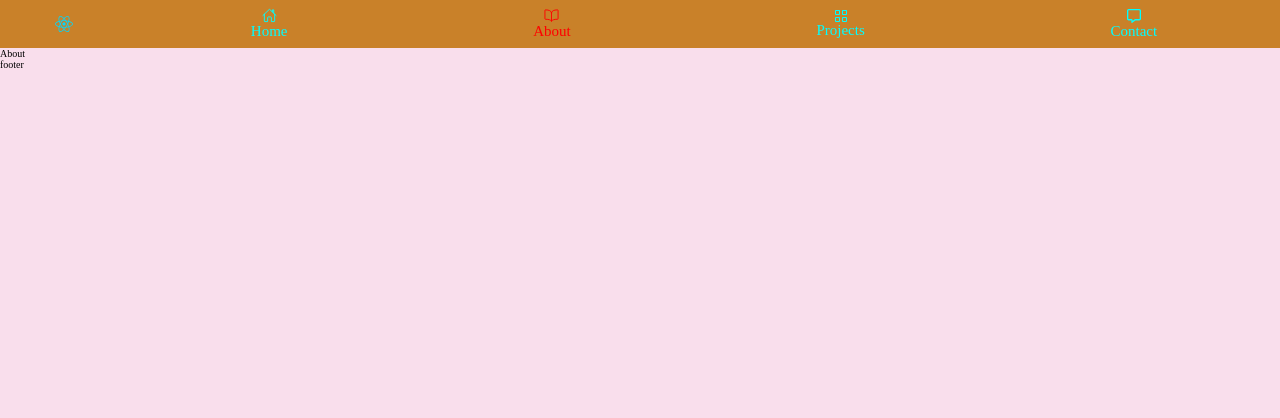
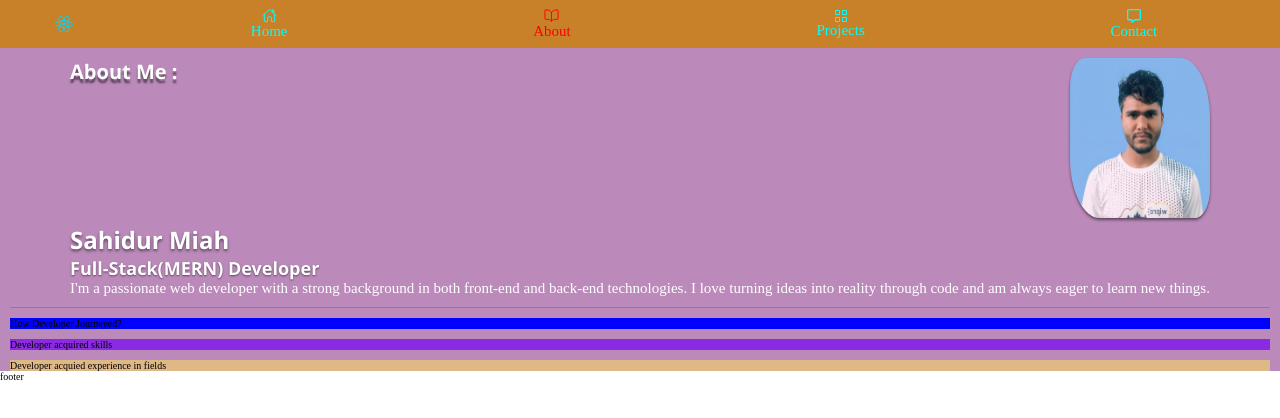
Before and after one commit to Code-Master20/My-Portfolio, a React (Vite) app: page /about in a window 1280 px wide. Shown: the top 418 px of the page. Built offline with nearby package versions, Linux system fonts and the light colour scheme.

Commit message:
About-page is touched

```diff
--- a/src/App.module.css
+++ b/src/App.module.css
@@ -4,5 +4,4 @@
   display: flex;
   flex-direction: column;
   justify-content: space-between;
-  background-color: rgba(234, 146, 193, 0.3);
 }
--- a/src/appComonents/Middle/About.jsx
+++ b/src/appComonents/Middle/About.jsx
@@ -1,3 +1,41 @@
+import styles from "./About.module.css";
+import developerImg from "../../assets/SahidurImage.jpg";
+
 export const About = () => {
-  return <div>About</div>;
+  return (
+    <section className={`${styles["main-section-one"]}`}>
+      <section className={`${styles["main-section-two"]}`}>
+        {/* developer introduction including image */}
+        <div className={`${styles["dev-intro"]}`}>
+          <div>
+            <div className={`${styles["dev-img-container"]}`}>
+              <h1>About Me :</h1>
+              <img src={developerImg} alt="" />
+            </div>
+            <div className={`${styles["dev-info-container"]}`}>
+              <h1>Sahidur Miah</h1>
+              <h2>Full-Stack(MERN) Developer</h2>
+              <p>
+                I'm a passionate web developer with a strong background in both
+                front-end and back-end technologies. I love turning ideas into
+                reality through code and am always eager to learn new things.
+              </p>
+            </div>
+          </div>
+        </div>
+        {/* developer journeyed learning web development */}
+        <div className={`${styles["dev-journey"]}`}>
+          <div>How Developer Journeyed?</div>
+        </div>
+        {/* developer acquired skills */}
+        <div className={`${styles["dev-skills"]}`}>
+          <div>Developer acquired skills</div>
+        </div>
+        {/* developer acquired experience in the field */}
+        <div className={`${styles["dev-experience"]}`}>
+          <div>Developer acquied experience in fields</div>
+        </div>
+      </section>
+    </section>
+  );
 };
--- /dev/null
+++ b/src/appComonents/Middle/About.module.css
@@ -0,0 +1,86 @@
+* {
+  margin: 0;
+  padding: 0;
+}
+
+.main-section-one {
+  background-color: hsla(301, 69%, 28%, 0.5);
+  height: auto;
+  min-width: 100vw;
+}
+
+.main-section-two {
+  display: flex;
+  flex-direction: column;
+  justify-content: space-between;
+  row-gap: 1rem;
+  padding-left: 1rem;
+  padding-right: 1rem;
+}
+
+.dev-intro {
+  display: flex;
+  flex-direction: column;
+  align-items: center;
+  padding-bottom: 1rem;
+  border-bottom: 1.5px solid rgba(26, 25, 25, 0.2);
+}
+
+.dev-intro > div {
+  margin-top: 1rem;
+  display: flex;
+  flex-direction: column;
+  row-gap: 0.5rem;
+}
+
+.dev-img-container {
+  display: flex;
+  justify-content: space-between;
+}
+.dev-img-container > :first-child {
+  color: white;
+  font-size: 2rem;
+  font-weight: 800;
+  font-family: "Segoe UI", Tahoma, Geneva, Verdana, sans-serif;
+  text-shadow: 0px 4px 2px rgba(0, 0, 0, 0.5);
+}
+.dev-img-container > :last-child {
+  width: 14rem;
+  height: 16rem;
+  box-shadow: 0px 2px 3px rgba(0, 0, 0, 0.5);
+  border-radius: 1.5rem 3rem / 3rem 6rem;
+}
+
+.dev-info-container {
+  display: flex;
+  flex-direction: column;
+  justify-content: flex-start;
+}
+.dev-info-container > * {
+  color: white;
+}
+.dev-info-container > :first-child {
+  font-size: 2.4rem;
+  font-weight: 900;
+  font-family: "Segoe UI", Tahoma, Geneva, Verdana, sans-serif;
+  text-shadow: 0px 2px 3px rgba(0, 0, 0, 0.5);
+}
+.dev-info-container > :nth-child(2) {
+  font-size: 1.8rem;
+  font-weight: 900;
+  font-family: "Segoe UI", Tahoma, Geneva, Verdana, sans-serif;
+  text-shadow: 0px 1px 2px rgba(0, 0, 0, 0.5);
+}
+.dev-info-container > :last-child {
+  font-size: 1.5rem;
+}
+
+.dev-journey {
+  background-color: blue;
+}
+.dev-skills {
+  background-color: blueviolet;
+}
+.dev-experience {
+  background-color: burlywood;
+}
--- a/src/appComonents/Middle/Home.module.css
+++ b/src/appComonents/Middle/Home.module.css
@@ -1,10 +1,14 @@
 /* main container of home-page */
+* {
+  margin: 0;
+  padding: 0;
+}
 
 .main-section {
   margin-bottom: auto;
   min-width: 99vw;
   height: auto;
-  background-color: hsla(301, 69%, 28%, 0.4);
+  background-color: hsla(301, 69%, 28%, 0.5);
   padding-bottom: 5rem;
   z-index: 999;
 }
@@ -37,8 +41,7 @@
   flex-direction: column;
   align-items: center;
   row-gap: 0;
-  border-top-left-radius: 1rem;
-  border-top-right-radius: 1rem;
+  border-radius: 1rem 2rem / 2rem 4rem;
   box-shadow: 0px 2px 4px rgba(0, 0, 0, 0.4);
   padding: 0 0.2rem 1rem 0.2rem;
 }
@@ -47,7 +50,7 @@
   width: 11rem;
   height: 12rem;
   border-top-left-radius: 1rem;
-  border-top-right-radius: 1rem;
+  border-top-right-radius: 2.4rem;
 }
 
 .dev-img-container > div :nth-child(2) {
```
